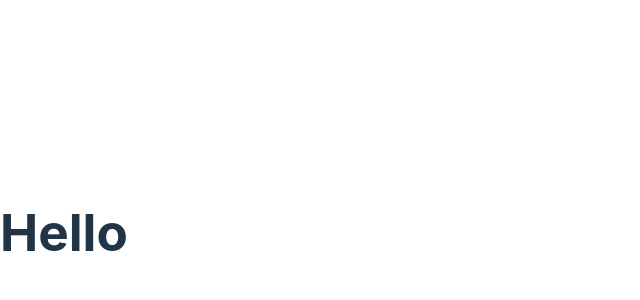
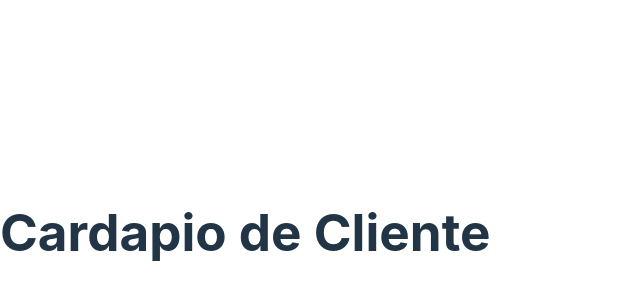
Before and after one commit to rafacandido7/hackathon-client-idp, a React (Vite) app: page / in a window 1280 px wide. Shown: the part 168-468 px from the top of the page, without its empty margins (0-640 px from the left). Built offline with nearby package versions, Linux system fonts and the light colour scheme.

Commit message:
Implementando funçao QR-Code de Links

```diff
--- a/package.json
+++ b/package.json
@@ -15,8 +15,10 @@
     "@mui/icons-material": "^5.11.16",
     "@mui/material": "^5.13.2",
     "axios": "^1.4.0",
+    "qrcode": "^1.5.3",
     "react": "^18.2.0",
-    "react-dom": "^18.2.0"
+    "react-dom": "^18.2.0",
+    "react-qr-code": "^2.0.11"
   },
   "devDependencies": {
     "@types/react": "^18.0.28",
--- a/src/components/App/index.jsx
+++ b/src/components/App/index.jsx
@@ -1,10 +1,14 @@
+import getQrCode from '../../helpers/getQrCode'
 import './styles.css'
 
 function App() {
 
   return (
-    <h1>Hello</h1>
-  )
+    <div className="App">
+      <h1>Cardapio de Cliente</h1>
+    </div>
+
+  );
 }
 
 export default App
--- a/src/components/App/styles.css
+++ b/src/components/App/styles.css
@@ -0,0 +1,7 @@
+
+.App {
+    display: flex;
+    flex-direction: column;
+    justify-content: center;
+    align-items: center;
+}
```
